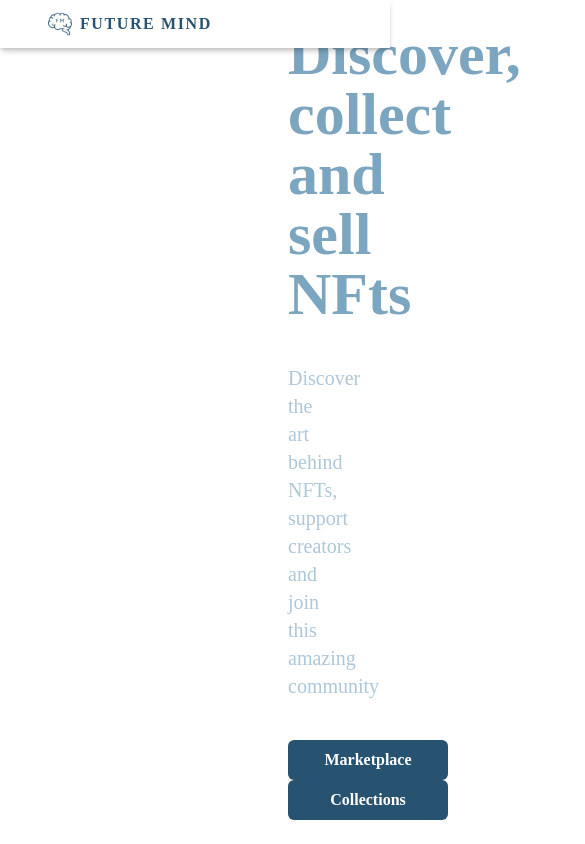
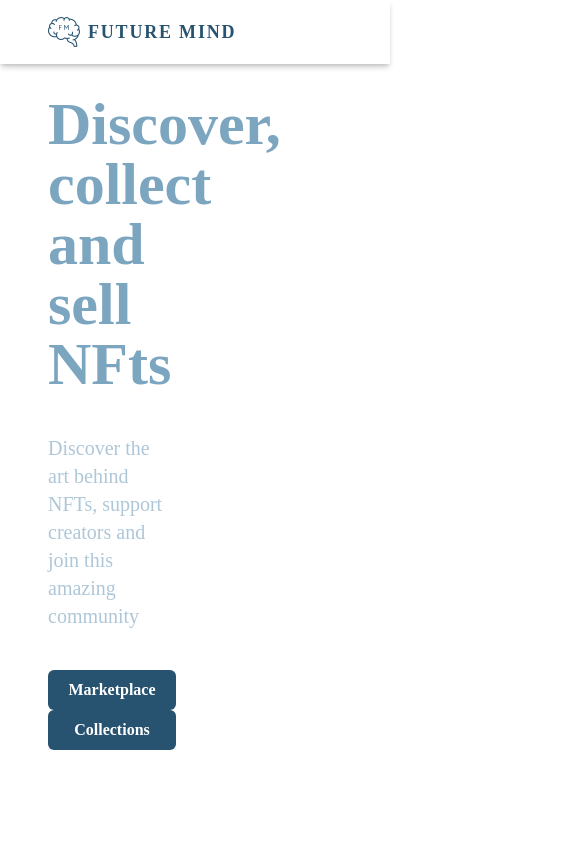
Before and after one commit to gonrodter/future-mind-marketplace, a React (Create React App) app: page / in a window 390 px wide. Shown: the top 844 px of the page, 585 px wide, since content can reach past the window. Built offline with nearby package versions, Linux system fonts and the light colour scheme.

Commit message:
Continuing with the process of making the website responsive
Navbar and Home for the moment. //TODO make navbar a burger on small devices

```diff
--- a/src/components/MainPage/Home.jsx
+++ b/src/components/MainPage/Home.jsx
@@ -4,7 +4,7 @@ import React from "react";
 const Home = () => {
   return (
     <div className="min-h-screen flex items-center font-body">
-      <div className="w-1/2 pl-72 pr-40">
+      <div className="w-1/2 pl-12 pr-5 lg:pl-20 lg:pr-10 xl:pl-40 xl:pr-20 2xl:pl-60 2xl:pr-36">
         <p className=" text-6xl font-bold text-primary-blue">
           Discover, collect and sell NFts
         </p>
@@ -15,15 +15,15 @@ const Home = () => {
           </p>
         </div>
         <div className="mt-10">
-          <button className="bg-secondary-blue text-white py-2 w-40 px-4 rounded-md font-semibold mr-16">
+          <button className="bg-secondary-blue text-white py-2 w-32 lg:w-40 px-4 rounded-md font-semibold md:mr-10 lg:mr-14 xl:mr-16">
             Marketplace
           </button>
-          <button className="bg-secondary-blue text-white py-2 w-40 px-4 rounded-md font-semibold">
+          <button className="bg-secondary-blue text-white py-2 w-32 lg:w-40 px-4 rounded-md font-semibold">
             Collections
           </button>
         </div>
       </div>
-      <div className="w-1/2">
+      <div className="hidden md:flex w-1/2">
         <div className="absolute top-1/4 pl-40">
           <img className="block w-1/2 h-full rounded-t-md " src={CK} />
           <div className=" rounded-b-md shadow-xl w-1/2 border-2 border-t-0">
--- a/src/components/Reutilized/Navbar.jsx
+++ b/src/components/Reutilized/Navbar.jsx
@@ -17,15 +17,15 @@ const Navbar = ({ accounts, setAccounts }) => {
   }
 
   return (
-    <nav className="flex fixed w-full justify-between items-center shadow-md h-12 md:h-16 lg:h-20 font-body bg-white z-50">
+    <nav className="flex fixed w-full justify-between items-center shadow-md h-16 md:h-20 font-body bg-white z-50">
       <div className="flex items-center ml-12">
         <img
-          className="w-6 h-6 md:w-8 md:h-8 lg:w-10 lg:h-10 mr-2"
+          className="w-8 h-8 md:w-10 md:h-10 mr-2"
           src={FMlogo}
           alt="FMLogo"
         />
         <Link
-          className=" text-secondary-blue uppercase tracking-widest text-md md:text-lg lg:text-2xl font-semibold"
+          className=" text-secondary-blue uppercase tracking-widest text-lg md:text-2xl font-semibold"
           to="/"
         >
           Future Mind
--- a/tailwind.config.js
+++ b/tailwind.config.js
@@ -12,6 +12,7 @@ module.exports = {
         body: ["Poppins"],
       },
       padding: {
+        "10px": "10px",
       },
     },
   },
```
